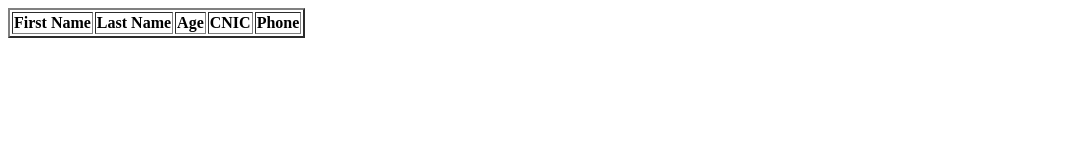
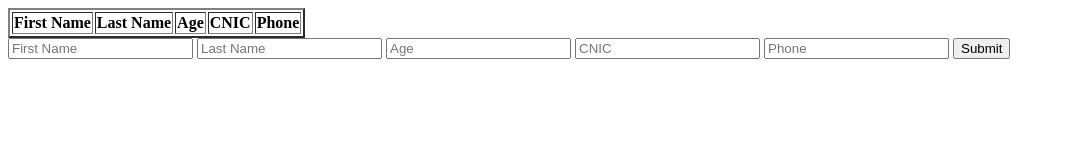
Before and after one commit to Ammar46421/form_practice, a plain HTML site: page index.html in a window 1280 px wide. Shown: the whole page, without its empty margins (0-1065 px from the left). Drawn offline with Linux system fonts and the light colour scheme.

Commit message:
Update index.html

```diff
--- a/index.html
+++ b/index.html
@@ -20,6 +20,15 @@
         <tbody id="tableBody"></tbody>
       </table>
     </div>
+
+    <div>
+      <input placeholder="First Name" type="text"  id="firstName" />
+      <input placeholder="Last Name" type="text"  id="lastName" />
+      <input type="text"  placeholder="Age" id="age" />
+      <input type="text"  placeholder="CNIC" id="cnic" />
+      <input type="text"  placeholder="Phone" id="phone" />
+      <button onclick="btnClick()">Submit</button>
+    </div>
     <script src="app.js"></script>
   </body>
 </html>
```
